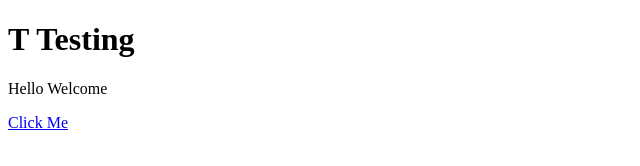
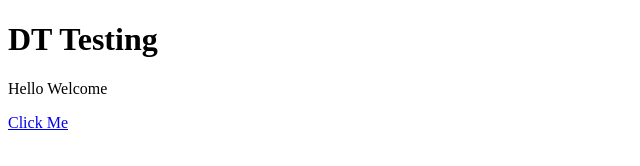
Before and after one commit to emiresh/DTTest, a plain HTML site: page index.html in a window 1280 px wide. Shown: the whole page, without its empty margins (0-640 px from the left). Drawn offline with Linux system fonts and the light colour scheme.

Commit message:
Update index.html

```diff
--- a/index.html
+++ b/index.html
@@ -5,7 +5,7 @@
 </head>
 <body>
 
-<h1>T Testing</h1>
+<h1>DT Testing</h1>
 <p>Hello Welcome</p>
 <p><a href="page.html">Click Me</a></p>
 
```
